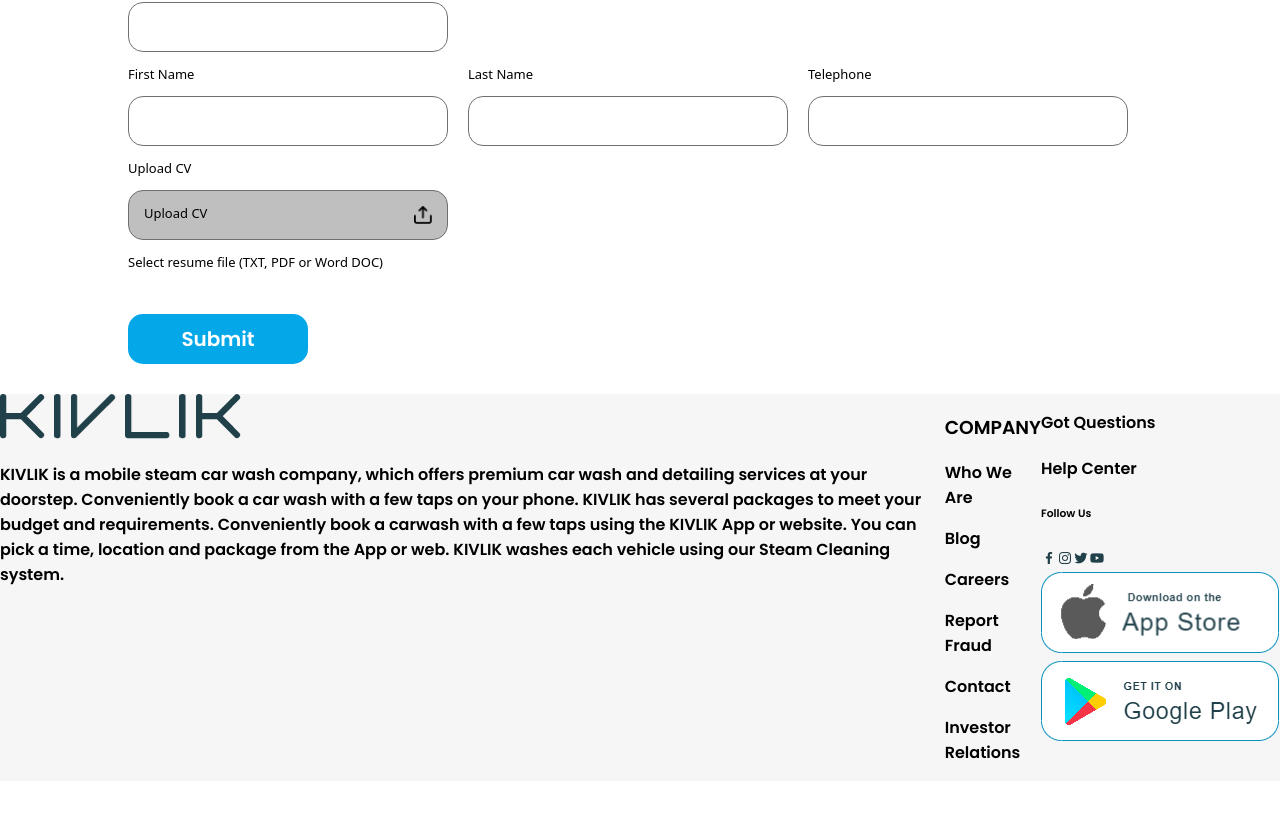
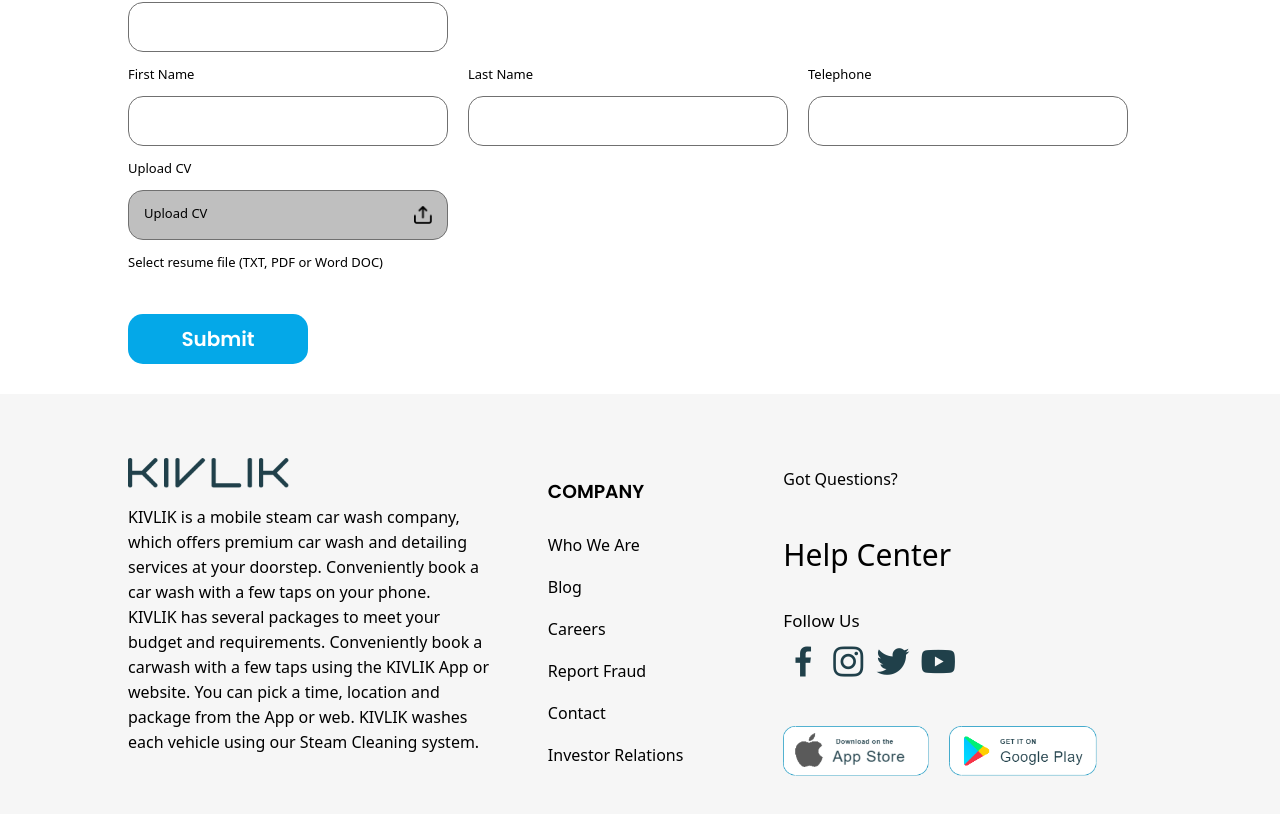
Before and after one commit to 0MUHAMMEDIRFAN/Kivlic-career-Assignment, a React (Create React App) app: page / in a window 1280 px wide. Shown: the part 707-1521 px from the top of the page. Before the commit the page ends 1488 px from the top, so only its background shows below. Built offline with nearby package versions, Linux system fonts and the light colour scheme.

Commit message:
footer completed

```diff
--- a/src/Pages/Footer.js
+++ b/src/Pages/Footer.js
@@ -8,7 +8,7 @@ function Footer() {
         <div className='footer'>
             <div className="about">
                 <img src={logoFooter} alt="" />
-                <p>KIVLIK is a mobile steam car wash company, which offers premium car wash and detailing services at your doorstep. Conveniently book a car wash with a few taps on your phone. KIVLIK has several packages to meet your budget and requirements. Conveniently book a carwash with a few taps using the KIVLIK App or website. You can pick a time, location and package from the App or web. KIVLIK washes each vehicle using our Steam Cleaning system.
+                <p>KIVLIK is a mobile steam car wash company, which offers premium car wash and detailing services at your doorstep. Conveniently book a car wash with a few taps on your phone. <br /> KIVLIK has several packages to meet your budget and requirements. Conveniently book a carwash with a few taps using the KIVLIK App or website. You can pick a time, location and package from the App or web. KIVLIK washes each vehicle using our Steam Cleaning system.
                 </p>
             </div>
             <div className="company">
@@ -21,14 +21,16 @@ function Footer() {
                 <p> Investor Relations</p>
             </div>
             <div className="question">
-                <p>Got Questions</p>
-                <h4>Help Center</h4>
-                <h6>Follow Us</h6>
+                <p>Got Questions?</p>
+                <h3>Help Center</h3>
                 <div className="social">
-                <i className='bx bxl-facebook'  ></i>
-                <i className='bx bxl-instagram' ></i>
-                <i className='bx bxl-twitter' ></i>
-                <i className='bx bxl-youtube' ></i>
+                    <h3 className='followUs'>Follow Us</h3>
+                    <div className="icons">
+                        <i className='bx bxl-facebook'  ></i>
+                        <i className='bx bxl-instagram' ></i>
+                        <i className='bx bxl-twitter' ></i>
+                        <i className='bx bxl-youtube' ></i>
+                    </div>
                 </div>
                 <div className="store">
                     <img src={appstore} alt="" />
--- a/src/style.scss
+++ b/src/style.scss
@@ -4,6 +4,7 @@
 * {
     box-sizing: border-box;
     font-family: 'poppins', sans-serif;
+    // margin: 0;
     // outline: 1px solid blue;
 }
 
@@ -18,7 +19,7 @@ label {
     font-size: 15px;
 }
 
-i{
+i {
     color: #20404A;
 }
 
@@ -165,10 +166,11 @@ body {
         .form {
             margin-block: 30px;
 
-            p{
+            p {
                 font-family: system-ui, -apple-system, BlinkMacSystemFont, 'Segoe UI', Roboto, Oxygen, Ubuntu, Cantarell, 'Open Sans', 'Helvetica Neue', sans-serif;
                 font-size: 13px;
             }
+
             .details {
                 display: flex;
                 gap: 20px;
@@ -180,7 +182,7 @@ body {
                     justify-content: space-between;
                     background: #BFBFBF;
 
-                    img{
+                    img {
                         height: 100%;
                         padding-block: 15px;
                     }
@@ -206,9 +208,75 @@ body {
         }
     }
 
-    .footer{
+    .footer {
         display: flex;
         background: #f6f6f6;
+        padding: 5% 10%;
+        justify-content: space-between;
+        // align-items: center;
+        gap: 5%;
+
+
+        p {
+            font-family: system-ui, -apple-system, BlinkMacSystemFont, 'Segoe UI', Roboto, Oxygen, Ubuntu, Cantarell, 'Open Sans', 'Helvetica Neue', sans-serif;
+            margin-block: 10px;
+        }
+
+        .about {
+            flex: 2;
+
+            img {
+                height: 30px;
+            }
+
+            p {
+                line-height: 25px;
+            }
+        }
+
+        .company {
+            display: flex;
+            flex-direction: column;
+            flex: 1;
+        }
+
+        .question {
+            flex: 2;
+            display: flex;
+            flex-direction: column;
+            justify-content: space-between;
+
+            h3 {
+                font-size: 30px;
+                font-weight: normal;
+                font-family: system-ui, -apple-system, BlinkMacSystemFont, 'Segoe UI', Roboto, Oxygen, Ubuntu, Cantarell, 'Open Sans', 'Helvetica Neue', sans-serif;
+                margin: 0;
+            }
+
+
+            .social h3 {
+                font-size: 17px;
+            }
+
+            .icons {
+                display: flex;
+                gap: 5px;
+                margin-block: 10px;
+
+                i {
+                    font-size: 40px;
+                }
+            }
+
+            .store {
+                display: flex;
+                gap: 20px;
+
+                img {
+                    height: 50px;
+                }
+            }
+        }
     }
 }
 
```
